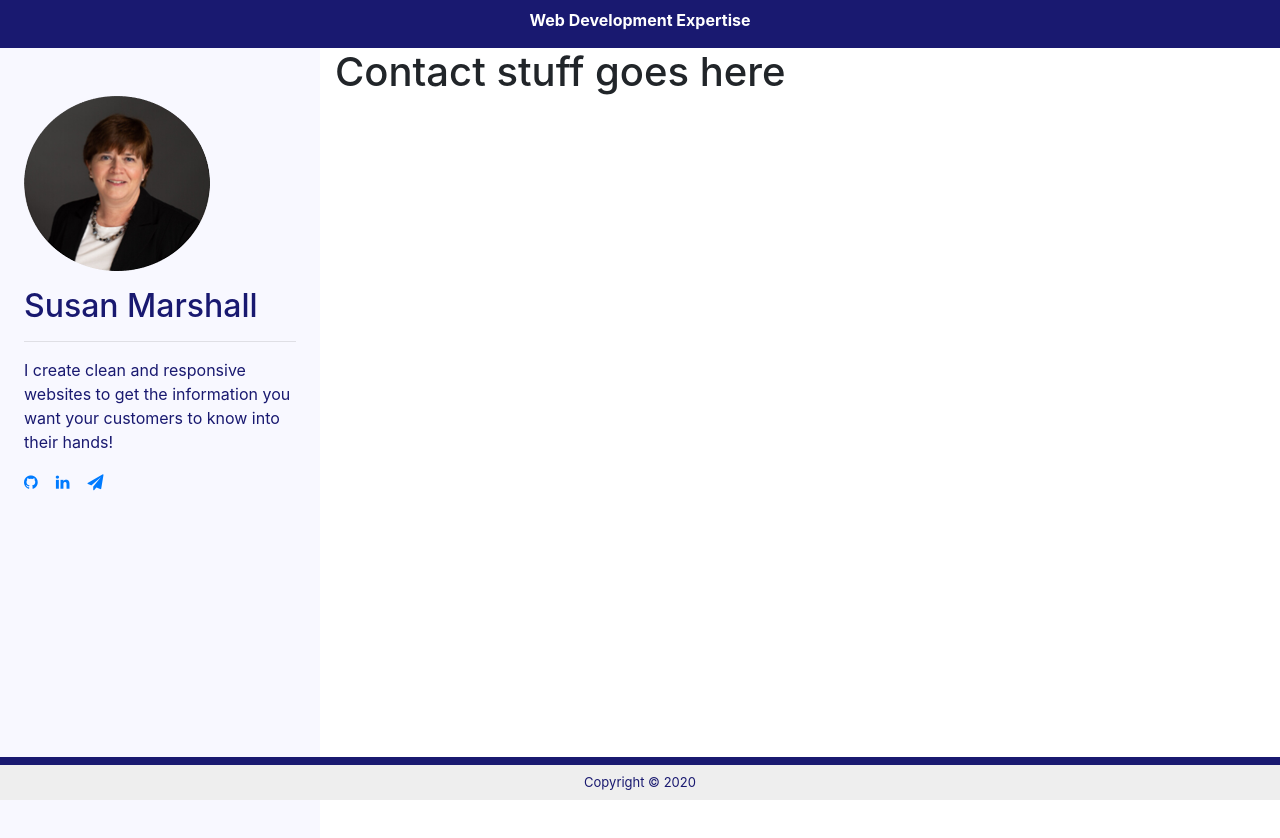
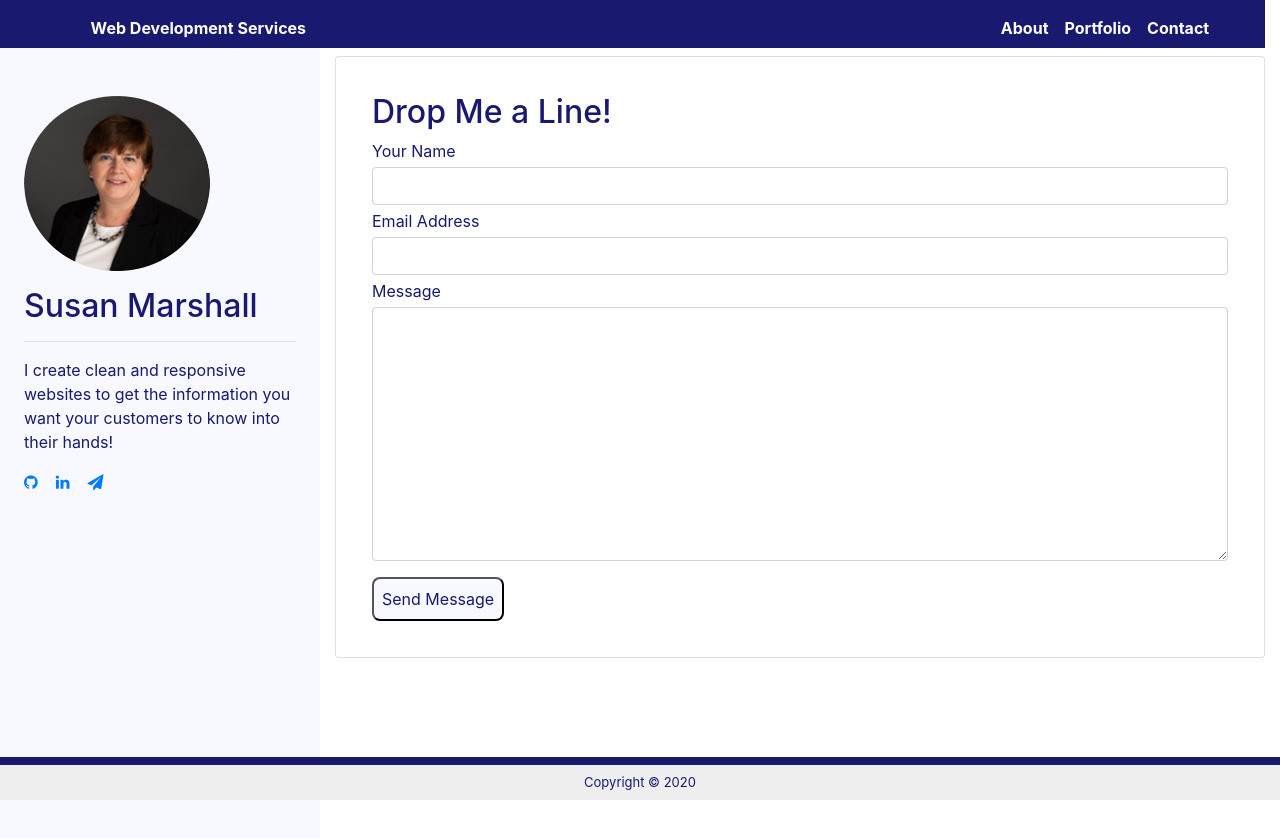
Before and after one commit to sjmarsnc/ProfileReact, a React (Create React App) app: page /contact in a window 1280 px wide. Shown: the top 838 px of the page. Built offline with nearby package versions, Linux system fonts and the light colour scheme.

Commit message:
add navigation to header

```diff
--- a/src/App.js
+++ b/src/App.js
@@ -1,12 +1,10 @@
 import React from "react";
 import { BrowserRouter as Router, Route, Switch } from "react-router-dom";
-import { Link, useParams } from "react-router-dom";
 import Portfolio from "./pages/Portfolio";
 import About from "./pages/About";
 import Contact from "./pages/Contact";
 import NotFound404 from "./components/NotFound404";
-import { Col, Row, Container } from "./components/Grid";
-import "./App.css";
+// import "./App.css";
 
 function App() {
   return (
--- a/src/components/Card.js
+++ b/src/components/Card.js
@@ -2,12 +2,21 @@ import React from "react";
 import Skill from "./Skill";
 import "./card.css";
 
-const Card = props => {
+function Card(props) {
   // console.log("PROPS in Card: ", props);
   return (
-    <div className="card m-3" data-toggle="tooltip" title={props.tooltip}>
+    <div
+      className="card m-3"
+      data-toggle="tooltip"
+      title={props.tooltip}
+      key={props.index}
+    >
       <a href={props.link}>
-        <img className="cardimg-top projimage" src={props.img} alt="picture" />
+        <img
+          className="card-img-top projimage"
+          src={props.img}
+          alt="related to app"
+        />
         <div className="card-title projLabelBox">{props.name}</div>
         <div className="justify-content-around">
           {props.skills.map(skill => (
@@ -17,6 +26,6 @@ const Card = props => {
       </a>
     </div>
   );
-};
+}
 
 export default Card;
--- /dev/null
+++ b/src/components/ContactForm.js
@@ -0,0 +1,63 @@
+import React from "react";
+const styles = {
+  body: {
+    color: "midnightblue"
+  },
+  button: {
+    color: "midnightblue",
+    backgroundColor: "ghostwhite",
+    borderRadius: "8px"
+  }
+};
+const ContactForm = () => {
+  return (
+    <div class="card w-100 m-0 mt-2 p-3" style={styles.body} id="content">
+      <div class="card-body ">
+        <h2 class="ml-0 pl-0">Drop Me a Line!</h2>
+        <div class="card-content">
+          <form action="mailto:sjmarsnc@gmail.com">
+            <div class="form-group form-check m-0 p-0">
+              <label for="visitorName" class="mb-1">
+                Your Name
+              </label>
+              <input
+                type="text"
+                class="form-control mb-1"
+                id="visitorName"
+                name="visitorName"
+                required
+              />
+              <label for="visitorEmail" class="mb-1">
+                Email Address
+              </label>
+              <input
+                type="email"
+                class="form-control mb-1"
+                id="visitorEmail"
+                required
+              />
+              <label for="visitorMessage" class="mb-1">
+                Message
+              </label>
+              <textarea
+                name="visitorMessage"
+                class="form-control"
+                rows="10"
+              ></textarea>
+              <button
+                className="mt-3 p-2"
+                type="submit"
+                id="subButton"
+                style={styles.button}
+              >
+                Send Message
+              </button>
+            </div>
+          </form>
+        </div>
+      </div>
+    </div>
+  );
+};
+
+export default ContactForm;
--- a/src/components/Gallery.js
+++ b/src/components/Gallery.js
@@ -1,13 +1,13 @@
 import React from "react";
 import Card from "./Card";
-import projects from "../projects.json";
+// import projects from "../projects.json";
 
-const Gallery = () => {
+const Gallery = ({ projects }) => {
   return (
     <div className="row">
-      {projects.map(project => (
-        <Card {...project} />
-      ))}
+      {projects.map((project, index) => {
+        return <Card index={index} {...project} />;
+      })}
     </div>
   );
 };
--- a/src/components/Grid.js
+++ b/src/components/Grid.js
@@ -15,18 +15,24 @@ export const Row = ({ fluid, children }) => {
 // This Col component lets us size bootstrap columns with less syntax
 // e.g. <Col size="md-12"> instead of <div className="col-md-12">
 export const Col = ({ size, otherClass, children }) => {
-  return (
-    <div
-      className={
-        size
-          .split(" ")
-          .map(size => "col-" + size)
-          .join(" ") +
-        " " +
-        otherClass
-      }
-    >
-      {children}
-    </div>
-  );
+  let classValue = size
+    .split(" ")
+    .map(size => "col-" + size)
+    .join(" ");
+  if (otherClass) classValue = classValue + " " + otherClass;
+
+  return <div className={classValue}>{children}</div>;
 };
+
+// export const Col = ({ size, children }) => {
+//   return (
+//     <div
+//       className={size
+//         .split(" ")
+//         .map(size => "col-" + size)
+//         .join(" ")}
+//     >
+//       {children}
+//     </div>
+//   );
+// };
--- a/src/components/HeaderBar.js
+++ b/src/components/HeaderBar.js
@@ -1,9 +1,39 @@
 import React from "react";
+import { Link, useParams } from "react-router-dom";
+import "./common.css";
 
 function HeaderBar() {
   return (
-    <div className="header text-align-center p-2">
-      Web Development Expertise
+    <div className="row justify-content-between header">
+      <div
+        className="col col-md-4 col-12 align-self-left justify-content-center p-3"
+        id="tab"
+      >
+        Web Development Services
+      </div>
+
+      <nav
+        className="navbar navbar-expand col col-md-3 col-12 justify-content-center"
+        id="main-navigation"
+      >
+        <ul className="navbar-nav">
+          <li className="nav-item">
+            <a className="nav-link" href="/about">
+              About
+            </a>
+          </li>
+          <li className="nav-item">
+            <a className="nav-link" href="/portfolio">
+              Portfolio
+            </a>
+          </li>
+          <li className="nav-item">
+            <a className="nav-link" href="/contact">
+              Contact
+            </a>
+          </li>
+        </ul>
+      </nav>
     </div>
   );
 }
--- a/src/components/card.css
+++ b/src/components/card.css
@@ -1,11 +1,5 @@
-.card-title {
-  background-color: midnightblue;
-  color: white;
-  width: 100%;
-}
-
 .projimage {
-  height: 100%;
+  height: 300px;
   width: 280px;
   overflow: hidden;
 }
--- a/src/components/common.css
+++ b/src/components/common.css
@@ -44,10 +44,19 @@ hr {
   margin-right: 100px;
 }
 
-#bio {
+.bio {
   font-size: big;
   color: midnightblue;
 }
+
+.nav-link {
+  color: white;
+}
+
+.nav-link:hover {
+  color: aliceblue;
+}
+
 .App {
   width: 100%;
   height: 100vh;
--- a/src/pages/About.js
+++ b/src/pages/About.js
@@ -1,5 +1,4 @@
 import React from "react";
-import { BrowserRouter as Router, Route, Switch } from "react-router-dom";
 import HeaderBar from "../components/HeaderBar";
 import Footer from "../components/Footer";
 import LeftColumn from "../components/LeftColumn";
@@ -15,7 +14,7 @@ function About() {
           <Col size="12 md-3" otherClass="p-0">
             <LeftColumn />
           </Col>
-          <Col size="12 md-9">
+          <Col size="12 md-8" otherClass="ml-4 mt-5 pt-5">
             <div className="bio">
               <p>I'm Susan Marshall and I'm a full-stack web developer.</p>
               <p>
@@ -32,14 +31,14 @@ function About() {
                 spending a fortune and being tied into a long-term support
                 contract. My goal is to create a site for you that provides key
                 information in an easy-to-navigate format that's accessible to
-                your customers at any time. More than half of today's web access
-                is from mobile devices so your website must be easy to use from
-                laptops, tablets, and smartphones!
+                your customers at any time from any device. More than half of
+                today's web access is from mobile devices so your website must
+                be easy to use from laptops, tablets, and smartphones!
               </p>
               <p>
                 Once your site is created, you should be able to update your
-                content without needing "expert help", I will provide training
-                so that you can manage the most common types of updates
+                content without paying for "expert help", I will provide
+                training so that you can manage the most common types of updates
                 yourself.
               </p>
               <p>
--- a/src/pages/Contact.js
+++ b/src/pages/Contact.js
@@ -1,10 +1,9 @@
 import React from "react";
-import { BrowserRouter as Router, Route, Switch } from "react-router-dom";
-import Card from "../components/Card";
 import HeaderBar from "../components/HeaderBar";
 import Footer from "../components/Footer";
 import LeftColumn from "../components/LeftColumn";
 import { Col, Row, Container } from "../components/Grid";
+import ContactForm from "../components/ContactForm";
 import "../components/common.css";
 
 function Contact() {
@@ -17,7 +16,7 @@ function Contact() {
             <LeftColumn />
           </Col>
           <Col size="12 md-9">
-            <h1> Contact stuff goes here</h1>
+            <ContactForm />
           </Col>
         </Row>
       </Container>
--- a/src/pages/Portfolio.js
+++ b/src/pages/Portfolio.js
@@ -1,12 +1,11 @@
 import React from "react";
-import { BrowserRouter as Router, Route, Switch } from "react-router-dom";
-import Card from "../components/Card";
 import HeaderBar from "../components/HeaderBar";
 import Footer from "../components/Footer";
 import LeftColumn from "../components/LeftColumn";
 import Gallery from "../components/Gallery";
 import { Col, Row, Container } from "../components/Grid";
 import "../components/common.css";
+import projects from "../projects.json";
 
 function Portfolio() {
   return (
@@ -18,7 +17,7 @@ function Portfolio() {
             <LeftColumn />
           </Col>
           <Col size="12 md-9">
-            <Gallery />
+            <Gallery projects={projects} />
           </Col>
         </Row>
       </Container>
--- a/src/projects.json
+++ b/src/projects.json
@@ -1,49 +1,49 @@
 [
   {
     "name": "Weather Dashboard",
-    "img": "./assets/lightning280x330.png",
+    "img": "/assets/lightning280x330.png",
     "link": "https://sjmarsnc.github.io/WeatherDashboard",
     "skills": ["External APIs", "Bootstrap", "Jquery", "JSON"],
     "tooltip": "See current weather and forecast"
   },
   {
     "name": "Password Generator",
-    "img": "./assets/padlock280x330.png",
+    "img": "/assets/padlock280x330.png",
     "link": "https://sjmarsnc.github.io/PasswordGenerator",
     "skills": ["String manipulation", "Javascript"],
     "tooltip": "Generate a password according to specifications"
   },
   {
     "name": "Timed Quiz",
-    "img": "./assets/woman-thinking280x330.png",
+    "img": "/assets/woman-thinking280x330.png",
     "link": "https://sjmarsnc.github.io/TimedQuiz",
     "skills": ["Timers", "DOM manipulation", "Jquery"],
     "tooltip": "Take a quiz, grade depends on speed and accuracy"
   },
   {
     "name": "What to Do Outdoors",
-    "img": "./assets/outback280x330.png",
+    "img": "/assets/outback280x330.png",
     "link": "https://sjmarsnc.github.io/Project-What-To-Do/",
     "skills": ["External APIs", "Materialize"],
     "tooltip": "Group project helping you find outdoor activities"
   },
   {
     "name": "Employee Manager",
-    "img": "./assets/employee280x330.png",
+    "img": "/assets/employee280x330.png",
     "link": "https://github.com/sjmarsnc/EmployeeTracker",
     "skills": ["NodeJS", "mySQL"],
     "tooltip": "Line mode application to add, update, and delete departments, roles, employees"
   },
   {
     "name": "Movie Browser",
-    "img": "./assets/movie280x330.png",
+    "img": "/assets/movie280x330.png",
     "link": "https://whispering-dawn-54949.herokuapp.com/",
     "skills": ["Sequelize", "Express", "Handlebars", "Node.js"],
     "tooltip": "Group project to browse movies"
   },
   {
     "name": "Employee Directory",
-    "img": "./assets/movie280x330.png",
+    "img": "/assets/empdir280x330.png",
     "link": "https://whispering-dawn-54949.herokuapp.com/",
     "skills": ["React"],
     "tooltip": "React application to display employees, sort by columns"
```
